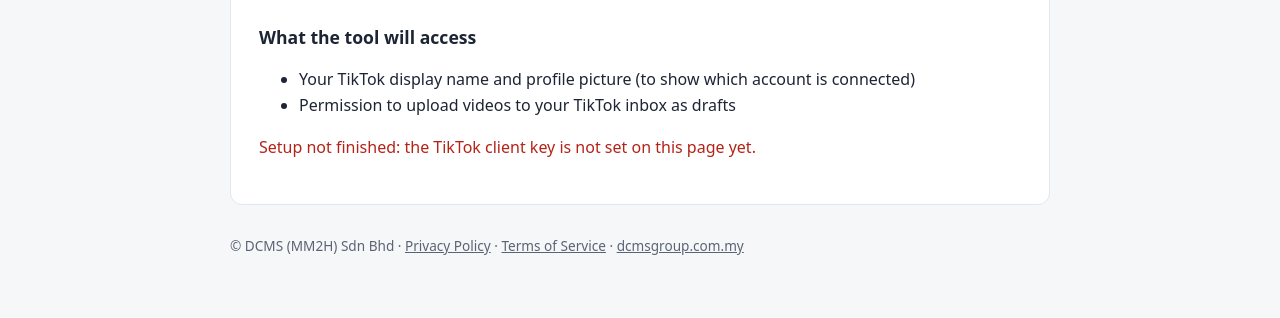
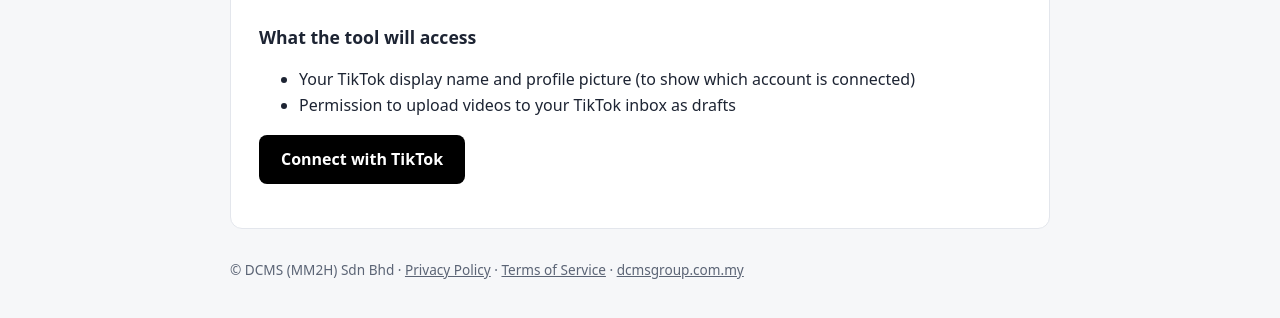
Before and after one commit to loobj126/dcms-mm2h-website, a plain HTML site: page tiktok-connect.html in a window 1280 px wide. Shown: the part 248-566 px from the top of the page. Drawn offline with Linux system fonts and the light colour scheme.

```diff
--- a/tiktok-connect.html
+++ b/tiktok-connect.html
@@ -43,7 +43,7 @@
 <footer>© DCMS (MM2H) Sdn Bhd · <a href="privacy-policy.html">Privacy Policy</a> · <a href="terms-of-service.html">Terms of Service</a> · <a href="/">dcmsgroup.com.my</a></footer>
 <script>
 /* ===== set once after creating the TikTok app (the client key is public, NOT the client secret) ===== */
-var CLIENT_KEY = "";
+var CLIENT_KEY = "sbawujd0h1nm4jydni";
 var SCOPES = "user.info.basic,video.upload";
 /* ================================================================================================== */
 var REDIRECT = location.origin + location.pathname;
```
